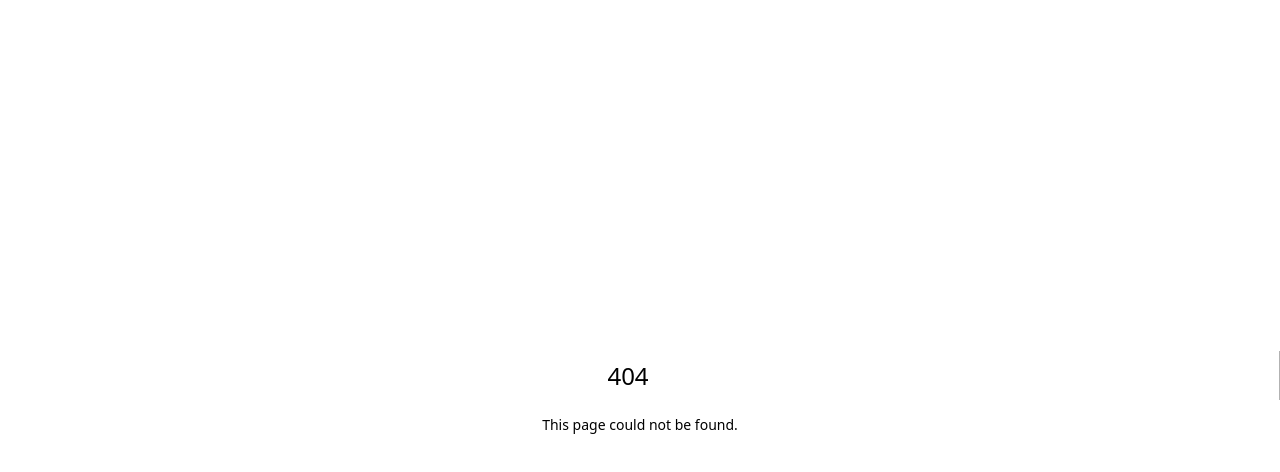
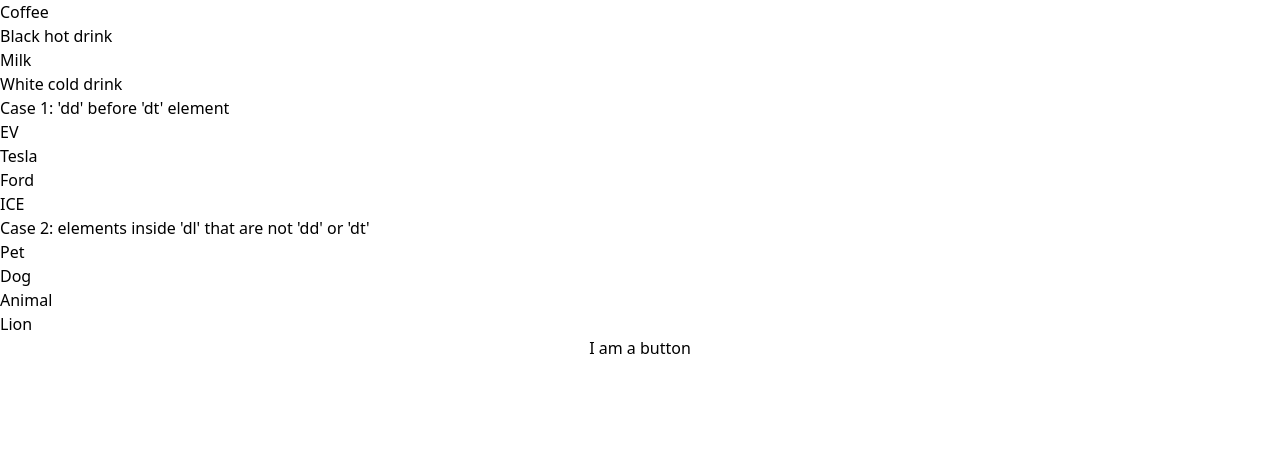
Before and after one commit to test-party/guinea-pig-next, a Next.js app: page /definition-list in a window 1280 px wide. Before the commit this address had no page. Shown: the top 472 px of the page. Built offline with nearby package versions, Linux system fonts and the light colour scheme.

Commit message:
amk - definition list page

```diff
--- /dev/null
+++ b/src/app/definition-list/page.tsx
@@ -0,0 +1,38 @@
+// http://localhost:3000/definition-list
+export default function Page() {
+    return (
+        <div>
+            <div id="passing">
+                <dl>
+                    <dt>Coffee</dt>
+                    <dd>Black hot drink</dd>
+                    <div>
+                        <dt>Milk</dt>
+                        <dd>White cold drink</dd>
+                    </div>
+                </dl>
+            </div>
+            <div id="failing">
+                <div>Case 1: 'dd' before 'dt' element</div>
+                <dl>
+                    <dt>EV</dt>
+                    <dd>Tesla</dd>
+                    <div>
+                        <dd>Ford</dd>
+                        <dt>ICE</dt>
+                    </div>
+                </dl>
+                <div>Case 2: elements inside 'dl' that are not 'dd' or 'dt'</div>
+                <dl>
+                    <dt>Pet</dt>
+                    <dd>Dog</dd>
+                    <div>
+                        <dd>Animal</dd>
+                        <dt>Lion</dt>
+                    </div>
+                    <button>I am a button</button>
+                </dl>
+            </div>
+        </div>
+    )
+}
```
